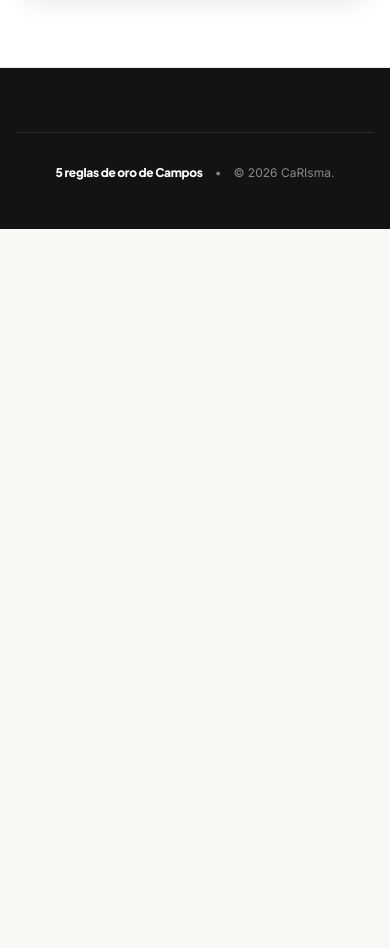
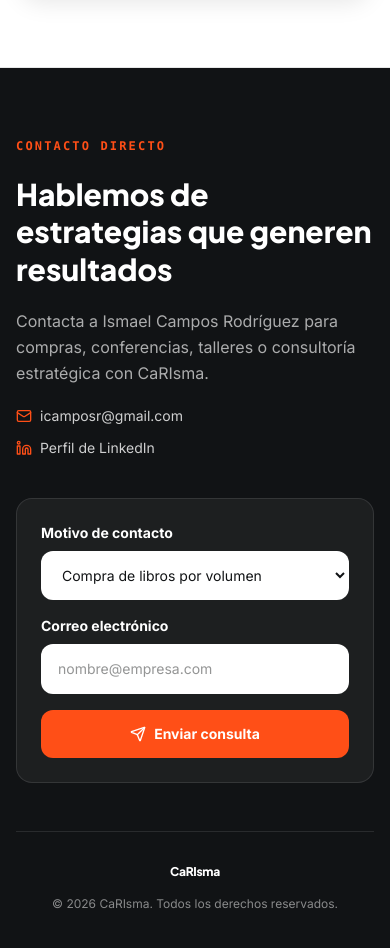
Before and after one commit to richcampos/book-storefront, a React (Vite) app: page / in a window 390 px wide. Shown: the part 6780-7728 px from the top of the page. Before the commit the page ends 7009 px from the top, so only its background shows below. Built offline with nearby package versions, Linux system fonts and the light colour scheme.

Commit message:
feat: enhance Footer component with updated contact form and links for improved user engagement

```diff
--- a/src/components/Footer.tsx
+++ b/src/components/Footer.tsx
@@ -1,77 +1,107 @@
 import React, { useState } from 'react';
-import { Mail, CheckCircle2, ArrowRight } from 'lucide-react';
+import { Linkedin, Mail, Send } from 'lucide-react';
 
 export const Footer: React.FC = () => {
   const [email, setEmail] = useState('');
-  const [submitted, setSubmitted] = useState(false);
+  const [interest, setInterest] = useState('Compra de libros por volumen');
 
-  const handleSubmit = (e: React.FormEvent) => {
-    e.preventDefault();
+  const handleSubmit = (event: React.FormEvent) => {
+    event.preventDefault();
     if (!email.trim()) return;
-    setSubmitted(true);
-    setEmail('');
+
+    const subject = encodeURIComponent(`Consulta: ${interest}`);
+    const body = encodeURIComponent(
+      `Motivo de contacto: ${interest}\nCorreo de contacto: ${email}`
+    );
+    window.location.href = `mailto:icamposr@gmail.com?subject=${subject}&body=${body}`;
   };
 
   return (
-    <footer className="bg-obsidian text-alabaster pt-16 pb-12">
-      <div className="max-w-7xl mx-auto px-4 sm:px-6 lg:px-8">
-        {/* Lead Magnet Card: Send Chapter 1 PDF to Inbox */}
-        {/* <div className="rounded-3xl bg-white/5 border border-white/10 p-7 sm:p-10 mb-14 grid grid-cols-1 lg:grid-cols-12 gap-8 items-center"> */}
-          {/* <div className="lg:col-span-7 space-y-2">
-            <span className="text-xs font-mono uppercase tracking-widest text-vermilion font-bold">
-              ¿AÚN NO ESTÁS LISTO PARA COMPRAR?
+    <footer id="contacto" className="bg-obsidian text-alabaster">
+      <div className="max-w-7xl mx-auto px-4 sm:px-6 lg:px-8 py-16 sm:py-20">
+        <div className="grid grid-cols-1 lg:grid-cols-12 gap-10 lg:gap-12 items-start">
+          <div className="lg:col-span-5 space-y-5">
+            <span className="inline-block text-xs font-mono font-bold uppercase tracking-[0.18em] text-vermilion">
+              Contacto directo
             </span>
-            <h3 className="font-display font-extrabold text-2xl sm:text-3xl text-white">
-              Recibe gratis el Capítulo 1 (PDF + Audio) y la Auditoría de Atención de 7 Días en tu correo.
-            </h3>
-            <p className="text-sm text-white/65">
-              Únete a más de 210,000 lectores que reciben el ensayo dominical de 3 minutos de Ismael Campos Rodríguez sobre enfoque de alto impacto. Cancela tu suscripción cuando quieras en un clic.
+            <h2 className="font-display font-extrabold text-3xl sm:text-4xl text-white leading-tight">
+              Hablemos de estrategias que generen resultados
+            </h2>
+            <p className="text-base text-white/65 leading-relaxed">
+              Contacta a Ismael Campos Rodríguez para compras, conferencias,
+              talleres o consultoría estratégica con CaRIsma.
             </p>
-          </div> */}
 
-          {/* <div className="lg:col-span-5">
-            {submitted ? (
-              <div className="bg-emerald-950/90 border border-emerald-500/40 rounded-2xl p-5 flex items-center gap-3 text-emerald-200">
-                <CheckCircle2 className="w-6 h-6 text-emerald-400 shrink-0" />
-                <div className="text-sm">
-                  <strong className="text-white block">¡Revisa tu bandeja de entrada!</strong>
-                  El Capítulo 1 (PDF + MP3) y tu hoja de Auditoría de Energía de 7 Días van en camino.
+            <div className="flex flex-col sm:flex-row lg:flex-col gap-3 text-sm">
+              <a
+                href="mailto:icamposr@gmail.com"
+                className="inline-flex items-center gap-2 text-white/80 hover:text-white transition-colors"
+              >
+                <Mail className="w-4 h-4 text-vermilion" />
+                icamposr@gmail.com
+              </a>
+              <a
+                href="https://www.linkedin.com/"
+                target="_blank"
+                rel="noreferrer"
+                className="inline-flex items-center gap-2 text-white/80 hover:text-white transition-colors"
+              >
+                <Linkedin className="w-4 h-4 text-vermilion" />
+                Perfil de LinkedIn
+              </a>
             </div>
           </div>
-            ) : (
-              <form onSubmit={handleSubmit} className="flex flex-col sm:flex-row gap-2.5">
-                <div className="relative flex-1">
-                  <Mail className="w-4 h-4 text-white/40 absolute left-3.5 top-1/2 -translate-y-1/2" />
+
+          <form
+            onSubmit={handleSubmit}
+            className="lg:col-span-7 rounded-2xl border border-white/10 bg-white/5 p-6 sm:p-7 space-y-4"
+          >
+            <label htmlFor="contact-interest" className="block">
+              <span className="block text-sm font-bold text-white mb-2">
+                Motivo de contacto
+              </span>
+              <select
+                id="contact-interest"
+                value={interest}
+                onChange={(event) => setInterest(event.target.value)}
+                className="w-full px-4 py-3.5 rounded-xl bg-white text-obsidian text-sm border border-white/20 focus:outline-none focus:ring-2 focus:ring-vermilion"
+              >
+                <option>Compra de libros por volumen</option>
+                <option>Cotizar Conferencia/Taller</option>
+                <option>Consultoría CaRIsma</option>
+              </select>
+            </label>
+
+            <label htmlFor="contact-email" className="block">
+              <span className="block text-sm font-bold text-white mb-2">
+                Correo electrónico
+              </span>
               <input
+                id="contact-email"
                 type="email"
                 required
                 value={email}
-                    onChange={(e) => setEmail(e.target.value)}
-                    placeholder="Escribe tu mejor correo..."
-                    className="w-full pl-10 pr-4 py-3.5 rounded-xl bg-white/10 border border-white/15 text-sm text-white placeholder:text-white/40 focus:outline-none focus:border-vermilion"
+                onChange={(event) => setEmail(event.target.value)}
+                placeholder="nombre@empresa.com"
+                className="w-full px-4 py-3.5 rounded-xl bg-white text-obsidian text-sm border border-white/20 placeholder:text-obsidian/45 focus:outline-none focus:ring-2 focus:ring-vermilion"
               />
-                </div>
+            </label>
+
             <button
               type="submit"
-                  className="px-5 py-3.5 rounded-xl bg-vermilion hover:bg-vermilion-hover text-white font-display font-bold text-sm inline-flex items-center justify-center gap-1.5 shrink-0 transition-colors"
+              className="w-full inline-flex items-center justify-center gap-2 px-5 py-3.5 rounded-xl bg-vermilion text-white text-sm font-bold hover:bg-vermilion-hover transition-colors"
             >
-                  <span>Enviar Capítulo 1</span>
-                  <ArrowRight className="w-4 h-4" />
+              <Send className="w-4 h-4" />
+              Enviar consulta
             </button>
           </form>
-            )}
-          </div> */}
-        {/* </div> */}
+        </div>
 
-        {/* Bottom Links */}
-        <div className="pt-8 border-t border-white/10 flex flex-col sm:flex-row items-center justify-between gap-4 text-xs text-white/50">
-          <div className="flex items-center gap-3">
+        <div className="mt-12 pt-8 border-t border-white/10 flex flex-col sm:flex-row items-center justify-between gap-4 text-xs text-white/50">
           <span className="font-display font-extrabold text-white tracking-tight">
-              5 reglas de oro de Campos
+            CaRIsma
           </span>
-            <span>•</span>
-            <span>© {new Date().getFullYear()} CaRIsma.</span>
-          </div>
+          <span>© {new Date().getFullYear()} CaRIsma. Todos los derechos reservados.</span>
         </div>
       </div>
     </footer>
```
Lines whose indentation alone changed are shown as unchanged.
